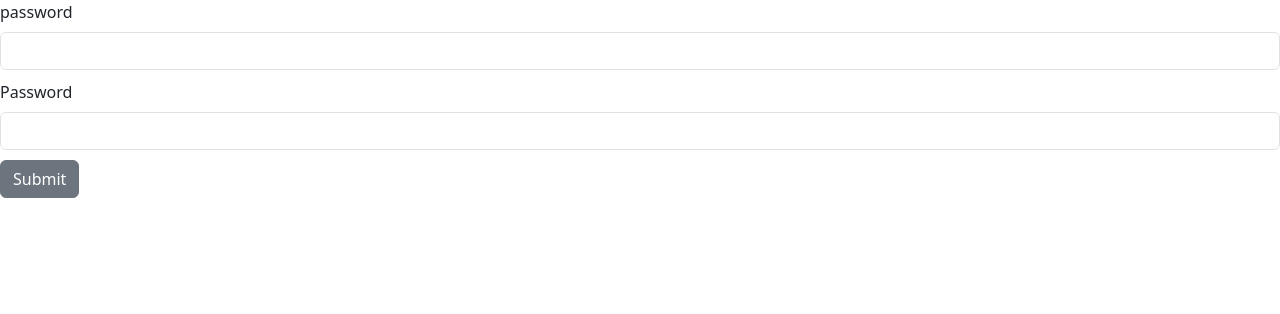
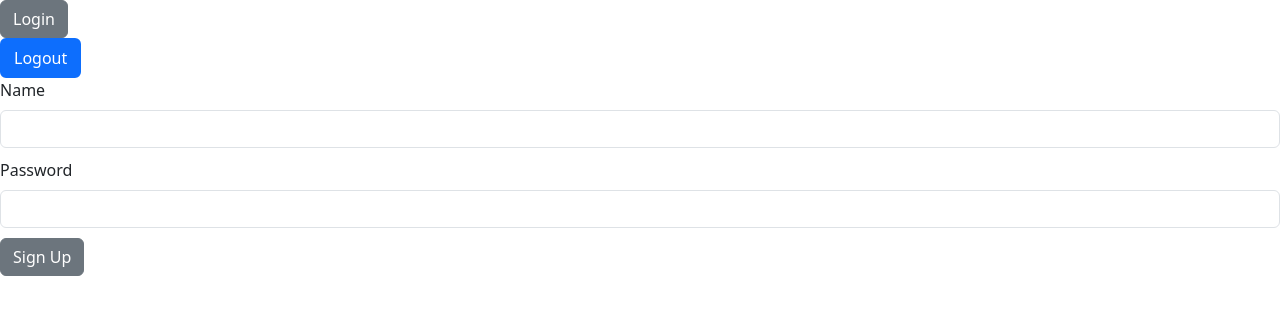
Before and after one commit to Luan-oliveira8/Mercadinho-App, a React (Create React App) app: page / in a window 1280 px wide. Shown: the top 314 px of the page. Built offline with nearby package versions, Linux system fonts and the light colour scheme.

Commit message:
Refatorando UserRegisterView e refatorando componente FromGroup para receber formprops da maneira correta

```diff
--- a/src/App.tsx
+++ b/src/App.tsx
@@ -2,8 +2,6 @@ import { useSelector, useDispatch } from "react-redux";
 import { login, logout } from "./redux/user/slice";
 import Button from "./components/button/Button";
 import { ColorTypeEnum } from "./utils/enums/colorTypeEnum/ColorTypeEnum";
-import InputGroup from "./components/inputGroup/InputGroup";
-import FormGroup from "./components/formGroup/FormGroup";
 import UserRegisterView from "./views/UserRegisterView";
 
 function App() {
@@ -23,7 +21,7 @@ function App() {
 
   return (
     <>
-      {/* <div>
+      <div>
         <Button label="Login" onClick={handleLogin} />
         <Button
           label="Logout"
@@ -31,11 +29,7 @@ function App() {
           color={ColorTypeEnum.PRIMARY.value}
           className="border-2 d-flex align-items-center outline-success"
         />
-      </div> */}
-      {/* <FormGroup labelButtonSubmit="Submit" labelButtonCancel="Cancel">
-        <InputGroup id="idteste" label="teste" />
-        <InputGroup id="idteste" label="teste" />
-      </FormGroup> */}
+      </div>
       <UserRegisterView />
     </>
   );
--- a/src/components/formGroup/FormGroup.tsx
+++ b/src/components/formGroup/FormGroup.tsx
@@ -7,27 +7,26 @@ const FormGroup: React.FC<FormGroupProps> = ({
   className,
   color,
   style,
-  labelButtonSubmit = "Salvar",
+  labelButtonSubmit = "Submit",
   labelButtonCancel = "Calcelar",
-  onClickSubmit,
+  onSubmit,
   onClickCancel,
   beforesubmit,
   afterSubmit,
   children,
+  formProps,
 }) => {
-  const handleFormSubmit = async (event: React.FormEvent<HTMLFormElement>) => {
-    event.preventDefault();
-
-    if (beforesubmit && onClickSubmit) {
+  const handleFormSubmit = async (formData?: any) => {
+    if (beforesubmit && onSubmit) {
       await beforesubmit();
-      onClickSubmit();
+      onSubmit(formData);
     }
-    if (afterSubmit && onClickSubmit) {
-      await onClickSubmit();
+    if (afterSubmit && onSubmit) {
+      await onSubmit(formData);
       afterSubmit();
     }
-    if (onClickSubmit) {
-      onClickSubmit();
+    if (onSubmit) {
+      onSubmit(formData);
     }
     if (onClickCancel) {
       onClickCancel();
@@ -37,8 +36,10 @@ const FormGroup: React.FC<FormGroupProps> = ({
   return (
     <Form>
       {children}
-      <Button label={labelButtonSubmit} onClick={() => handleFormSubmit} />
-      <Button label={labelButtonCancel} onClick={() => onClickCancel} />
+      <Button
+        label={labelButtonSubmit}
+        onClick={formProps.handleSubmit(handleFormSubmit)}
+      />
     </Form>
   );
 };
--- a/src/components/formGroup/FormGroupProps.tsx
+++ b/src/components/formGroup/FormGroupProps.tsx
@@ -1,4 +1,5 @@
 import { CSSProperties } from "react";
+import { FieldValue, UseFormProps, UseFormReturn } from "react-hook-form";
 
 export interface FormGroupProps {
   labelButtonSubmit?: string;
@@ -7,8 +8,9 @@ export interface FormGroupProps {
   color?: string;
   style?: CSSProperties;
   children?: React.ReactNode;
-  onClickSubmit?: () => unknown;
+  onSubmit?: (formData: any) => unknown;
   onClickCancel?: () => void;
   afterSubmit?: () => unknown;
   beforesubmit?: () => unknown;
+  formProps: UseFormReturn;
 }
--- a/src/views/UserRegisterView.tsx
+++ b/src/views/UserRegisterView.tsx
@@ -4,12 +4,12 @@ import { Form } from "reactstrap";
 import { UserRegisterProps } from "./UserRegisterProps";
 import Button from "../components/button/Button";
 import InputGroup from "../components/inputGroup/InputGroup";
+import FormGroup from "../components/formGroup/FormGroup";
 
 const UserRegisterView: React.FC = () => {
-  const { control, handleSubmit, watch, ...formProps } =
-    useForm<UserRegisterProps>();
+  const formProps = useForm<UserRegisterProps>();
 
-  const whatchName = watch("name");
+  const whatchName = formProps.watch("name");
 
   useEffect(
     () => {
@@ -18,17 +18,21 @@ const UserRegisterView: React.FC = () => {
     [whatchName]
   );
 
-  const handleSubmitForm = (data: UserRegisterProps) => {
-    console.log("Form submitted with data:", formProps.getValues());
+  const handleSubmitForm = (formData: UserRegisterProps) => {
+    console.log("Form submitted with data:", formData);
   };
 
   return (
-    <Form onSubmit={handleSubmit(handleSubmitForm)}>
+    <FormGroup
+      onSubmit={handleSubmitForm}
+      formProps={formProps}
+      labelButtonSubmit="Sign Up"
+    >
       <InputGroup
         name="name"
-        label="password"
+        label="Name"
         type="text"
-        control={control}
+        control={formProps.control}
         validation={{
           required: true,
         }}
@@ -37,7 +41,7 @@ const UserRegisterView: React.FC = () => {
       <InputGroup
         name="password"
         label="Password"
-        control={control}
+        control={formProps.control}
         type="password"
         validation={{
           required: true,
@@ -48,8 +52,7 @@ const UserRegisterView: React.FC = () => {
         }}
         style={{ marginBottom: "10px" }}
       />
-      <Button label="Submit" />
-    </Form>
+    </FormGroup>
   );
 };
 
```
